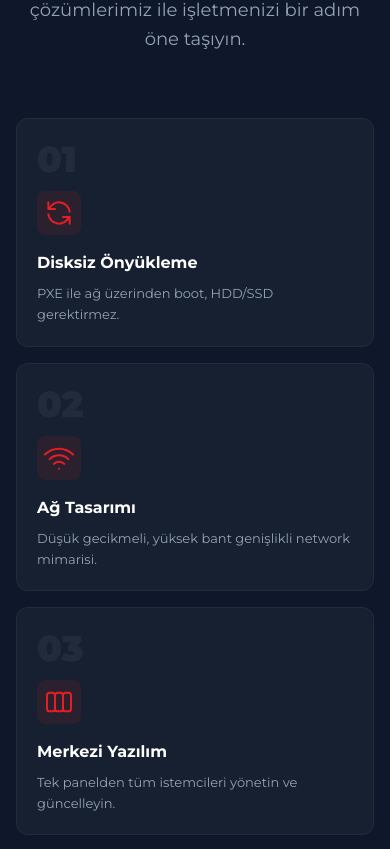
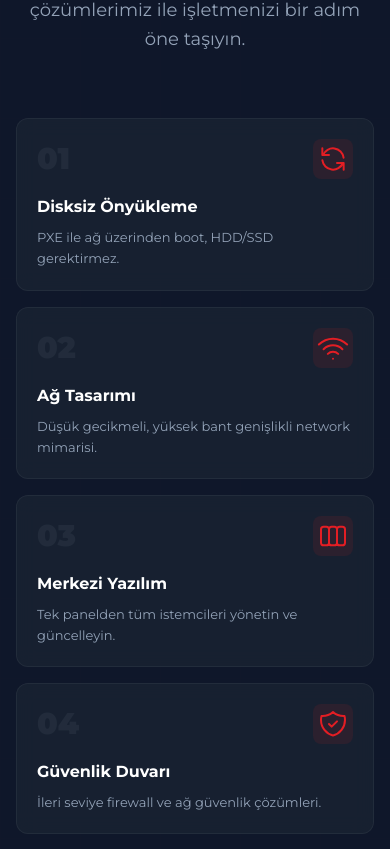
Before and after one commit to akifali9797/MANASTEKNOLOJI, a React (Vite) app: page / in a window 390 px wide. Shown: the part 5275-6124 px from the top of the page. Built offline with nearby package versions, Linux system fonts and the light colour scheme.

Commit message:
Compact solution cards on mobile

```diff
--- a/src/components/Solutions.tsx
+++ b/src/components/Solutions.tsx
@@ -98,14 +98,16 @@ export default function Solutions() {
               <div className="absolute top-0 right-0 w-24 h-24 sm:w-32 sm:h-32 bg-brand-red/5 rounded-full blur-2xl opacity-0 group-hover:opacity-100 transition-opacity duration-500" />
 
               <div className="relative">
-                {/* Number */}
-                <div className="text-4xl sm:text-5xl font-black text-white/5 group-hover:text-brand-red/10 transition-colors duration-300 mb-3 sm:mb-4">
-                  {solution.num}
-                </div>
+                <div className="mb-4 flex items-center justify-between gap-3 sm:mb-5">
+                  {/* Number */}
+                  <div className="text-3xl sm:text-5xl font-black leading-none text-white/5 group-hover:text-brand-red/10 transition-colors duration-300">
+                    {solution.num}
+                  </div>
 
-                {/* Icon */}
-                <div className="w-11 h-11 sm:w-14 sm:h-14 bg-brand-red/10 rounded-lg sm:rounded-xl flex items-center justify-center text-brand-red mb-4 sm:mb-5 group-hover:bg-brand-red group-hover:text-white transition-all duration-300">
-                  {solution.icon}
+                  {/* Icon */}
+                  <div className="w-10 h-10 sm:w-14 sm:h-14 bg-brand-red/10 rounded-lg sm:rounded-xl flex items-center justify-center text-brand-red group-hover:bg-brand-red group-hover:text-white transition-all duration-300">
+                    {solution.icon}
+                  </div>
                 </div>
 
                 {/* Title */}
```
